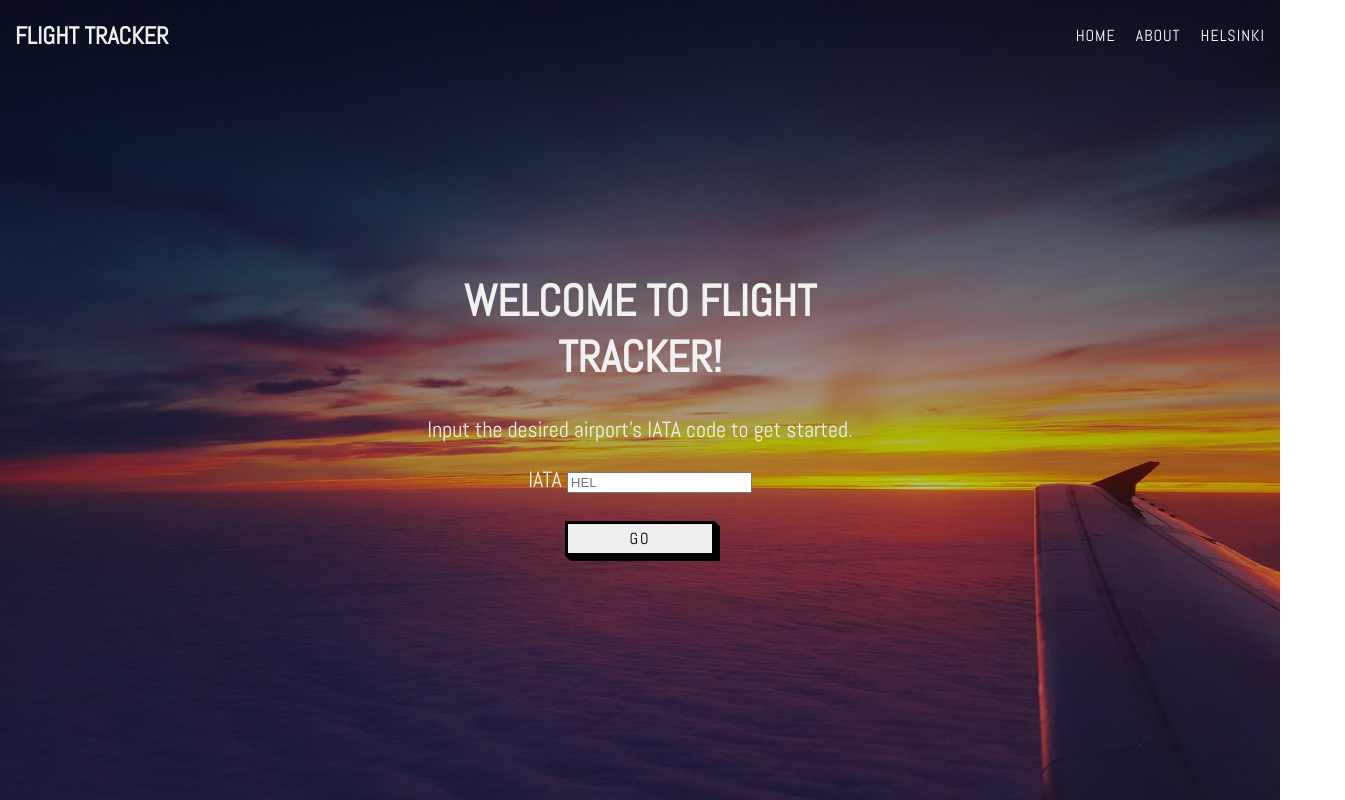
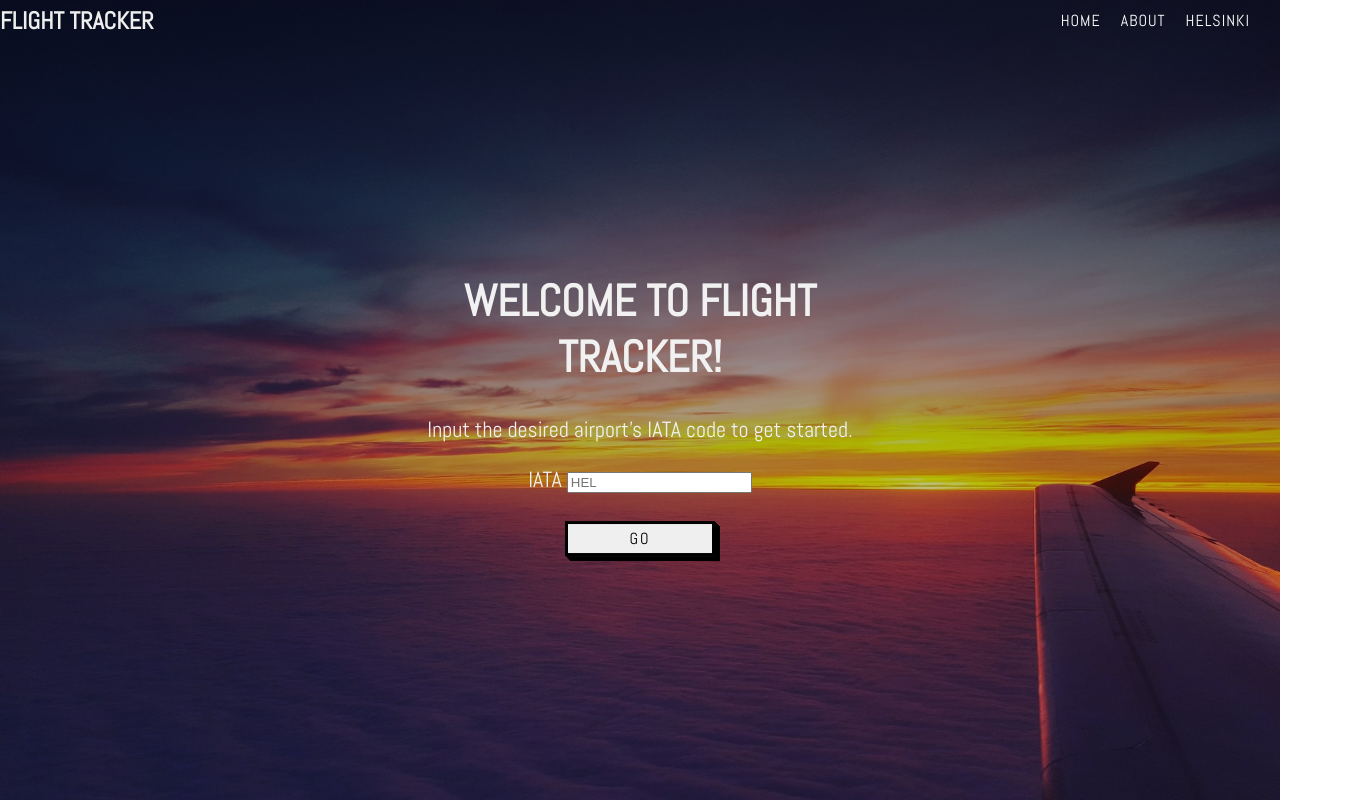
Before and after one commit to MarwanAl-Obaidi/Flight-Tracker, a React (Create React App) app: page / in a window 1280 px wide. Shown: the whole page, 1345 px wide, since content can reach past the window. Built offline with nearby package versions, Linux system fonts and the light colour scheme; a web font is replaced by a local one.

Commit message:
Update App.css

```diff
--- a/src/App.css
+++ b/src/App.css
@@ -420,6 +420,5 @@ header {
   display: flex;
   justify-content: space-between;
   align-items: center;
-  padding: 15px 50px 50px 15px;
   z-index: 10;
 }
```
